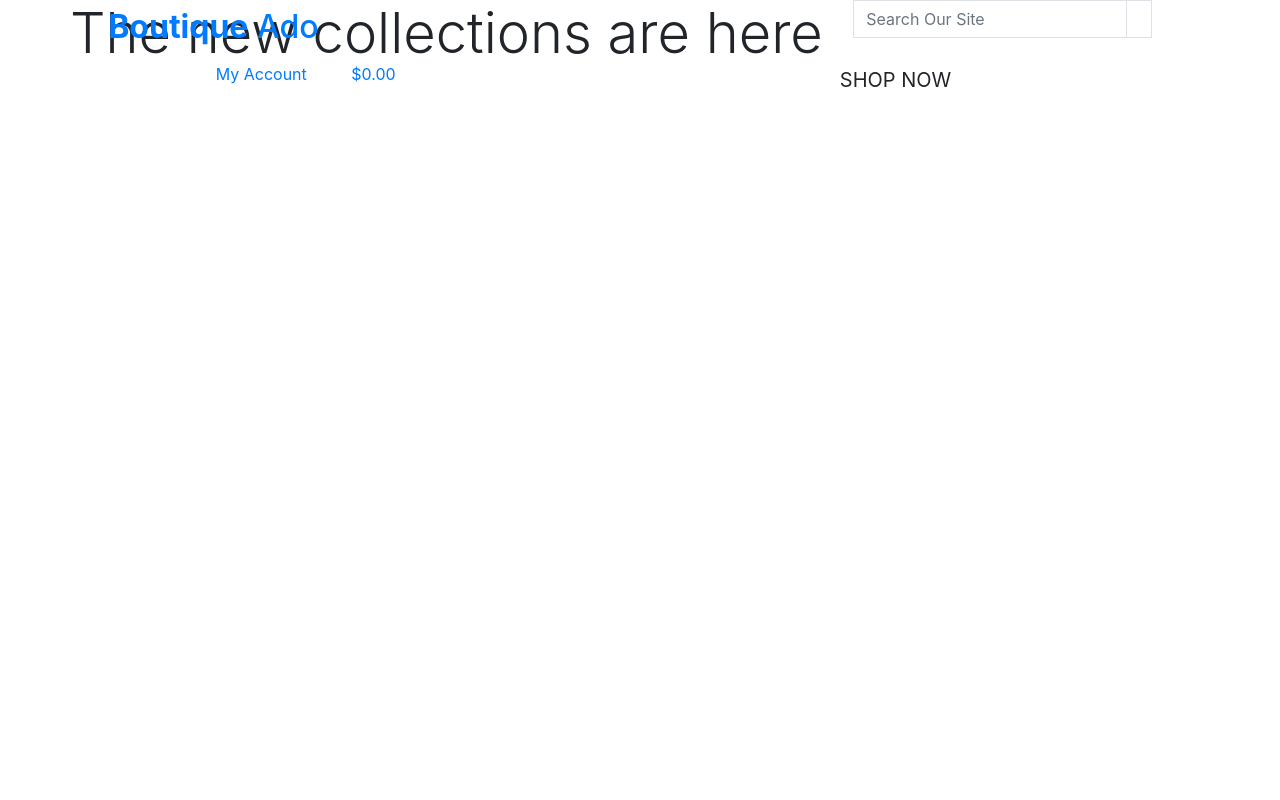
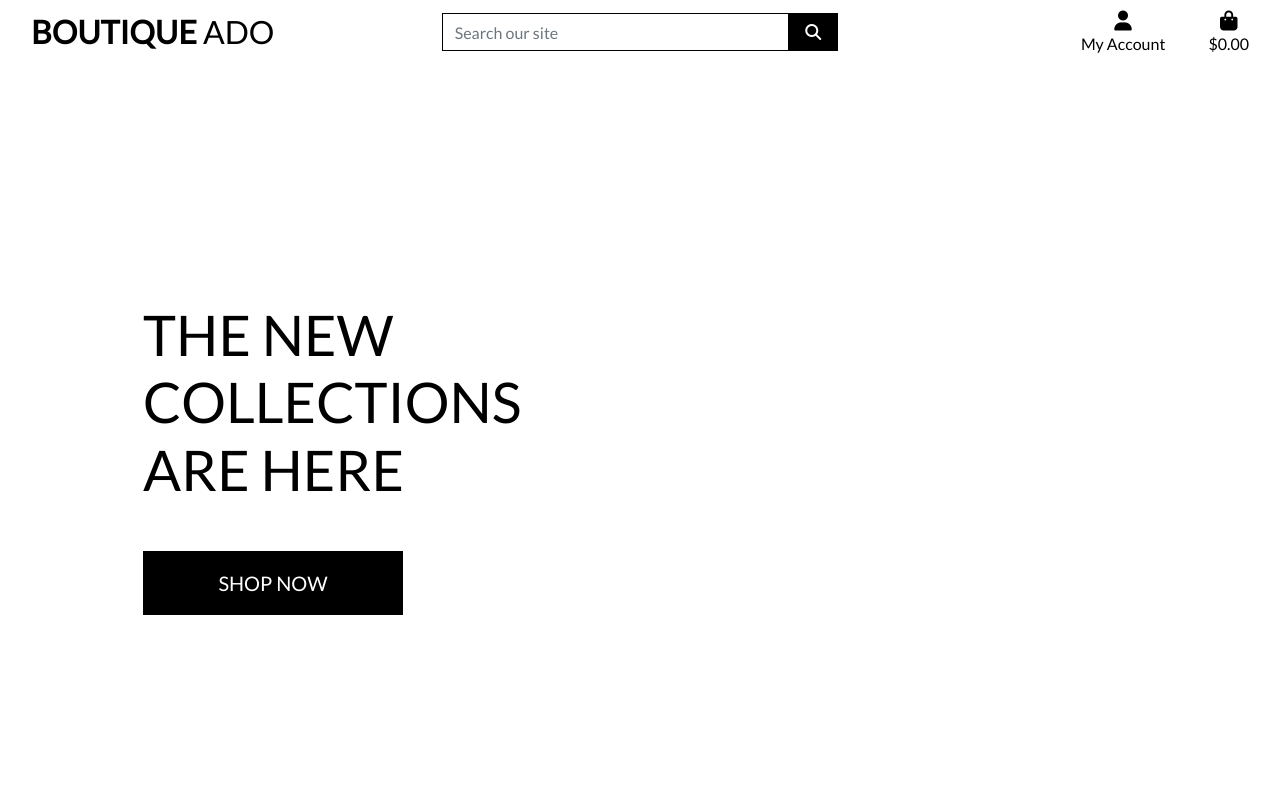
Before and after one commit to KeithBautista/boutique_ado_v1, a Django app: template home/templates/home/index.html in a window 1280 px wide. Run offline with Django 3.2, Linux system fonts and the light colour scheme; the template is opened without the code that fills it, so the values that code supplies are empty; some libraries are stand-ins or nearby versions.

Commit message:
completed homepage header and css

```diff
--- a/boutique_ado/settings.py
+++ b/boutique_ado/settings.py
@@ -146,6 +146,10 @@ USE_TZ = True
 # https://docs.djangoproject.com/en/3.2/howto/static-files/
 
 STATIC_URL = '/static/'
+STATICFILES_DIRS = (os.path.join(BASE_DIR, 'static'),)
+
+MEDIA_URL = '/media/'
+MEDIA_ROOT = (os.path.join(BASE_DIR, 'media'),)
 
 # Default primary key field type
 # https://docs.djangoproject.com/en/3.2/ref/settings/#default-auto-field
--- a/boutique_ado/urls.py
+++ b/boutique_ado/urls.py
@@ -15,10 +15,11 @@ Including another URLconf
 """
 from django.contrib import admin
 from django.urls import path, include
+from django.conf import settings
+from django.conf.urls.static import static
 
 urlpatterns = [
     path('admin/', admin.site.urls),
     path('accounts/', include('allauth.urls')),
     path('', include('home.urls')),
-
-]
+] + static(settings.MEDIA_URL, document_root=settings.MEDIA_ROOT)
--- a/home/templates/home/index.html
+++ b/home/templates/home/index.html
@@ -1,7 +1,5 @@
 {% extends "base.html" %}
 {% load static %}
-
-{% block content %}
 
 {% block page_header %}
     <div class="container header-container">
@@ -11,12 +9,12 @@
     </div>
 {% endblock %}
 
-<!-- Bootstrap Grid -->
-
+{% block content %}
     <div class="container h-100">
         <div class="row h-100">
-         <div class="col-7 col-md-6 my-auto"></div>
-         <h1 class="display-4 logo-font text-black">The new collections are here
+            <div class="col-7 col-md-6 my-auto">
+                <h1 class="display-4 logo-font text-black">
+                    The new collections are here
                 </h1>
                 <div class="my-5">
                     <h4>
@@ -25,5 +23,5 @@
                 </div>
             </div>
         </div>
-
+    </div>
 {% endblock %}
--- /dev/null
+++ b/static/css/base.css
@@ -0,0 +1,80 @@
+html {
+    height: 100%;
+}
+
+body {
+    background-size: cover;
+    height: calc(100vh - 164px);
+    color: #555;
+    font-family: 'Lato';
+}
+
+/* from Bulma */
+.icon {
+    align-items: center;
+    display: inline-flex;
+    justify-content: center;
+    height: 1.5rem;
+    width: 1.5rem;
+}
+
+.logo-font {
+    text-transform: uppercase;
+}
+
+.main-logo-link {
+    width: fit-content;
+}
+
+.shop-now-button {
+    background: black;
+    color: white;
+    min-width: 260px;
+}
+
+.btn-black {
+    background: black;
+    color: white;
+}
+
+.shop-now-button:hover,
+.shop-now-button:active,
+.shop-now-button:focus,
+.btn-black:hover,
+.btn-black:active,
+.btn-black:focus {
+    background: #222;
+    color: white;
+}
+
+.text-black {
+    color: #000 !important;
+}
+
+.border-black {
+    border: 1px solid black !important;
+}
+
+/* -------------------------------- Media Queries */
+
+/* Slightly larger container on xl screens */
+@media (min-width: 1200px) {
+  .container {
+    max-width: 80%;
+  }
+}
+
+/* fixed top navbar only on medium and up */
+@media (min-width: 992px) {
+    .fixed-top-desktop-only {
+        position: fixed;
+        top: 0;
+        right: 0;
+        left: 0;
+        z-index: 1030;
+    }
+
+    .header-container {
+        padding-top: 164px;
+    }
+}
--- a/templates/base.html
+++ b/templates/base.html
@@ -3,31 +3,33 @@
 <!doctype html>
 <html lang="en">
   <head>
-    <!-- Required meta tags -->
+
     {% block meta %}
-    <meta http-equiv="X-UA-Compatible" content="ie=edge"> <!--Allows older internet explorer versions and eliminate validation errors-->
+        <meta http-equiv="X-UA-Compatible" content="ie=edge">
         <meta charset="utf-8">
         <meta name="viewport" content="width=device-width, initial-scale=1, shrink-to-fit=no">
     {% endblock %}
 
-    {% block extra-meta %}
+    {% block extra_meta %}
     {% endblock %}
 
     {% block corecss %}
-    <!-- Bootstrap CSS -->
-    <link rel="stylesheet" href="https://cdn.jsdelivr.net/npm/bootstrap@4.6.2/dist/css/bootstrap.min.css" integrity="sha384-xOolHFLEh07PJGoPkLv1IbcEPTNtaed2xpHsD9ESMhqIYd0nLMwNLD69Npy4HI+N" crossorigin="anonymous">
+        <link rel="stylesheet" href="https://stackpath.bootstrapcdn.com/bootstrap/4.4.1/css/bootstrap.min.css" integrity="sha384-Vkoo8x4CGsO3+Hhxv8T/Q5PaXtkKtu6ug5TOeNV6gBiFeWPGFN9MuhOf23Q9Ifjh" crossorigin="anonymous">
+        <link rel="stylesheet" href="https://fonts.googleapis.com/css?family=Lato&display=swap">
+        <link rel="stylesheet" href="{% static 'css/base.css' %}">
     {% endblock %}
 
-    {% block extra-css %}
+    {% block extra_css %}
     {% endblock %}
 
     {% block corejs %}
-    <script src="https://cdn.jsdelivr.net/npm/jquery@3.5.1/dist/jquery.min.js" integrity="sha256-9/aliU8dGd2tb6OSsuzixeV4y/faTqgFtohetphbbj0=" crossorigin="anonymous"></script>
-    <script src="https://cdn.jsdelivr.net/npm/popper.js@1.16.1/dist/umd/popper.min.js" integrity="sha384-9/reFTGAW83EW2RDu2S0VKaIzap3H66lZH81PoYlFhbGU+6BZp6G7niu735Sk7lN" crossorigin="anonymous"></script>
-    <script src="https://cdn.jsdelivr.net/npm/bootstrap@4.6.2/dist/js/bootstrap.min.js" integrity="sha384-+sLIOodYLS7CIrQpBjl+C7nPvqq+FbNUBDunl/OZv93DB7Ln/533i8e/mZXLi/P+" crossorigin="anonymous"></script>
+        <script src="https://kit.fontawesome.com/97c77f921f.js" crossorigin="anonymous"></script>
+        <script src="https://code.jquery.com/jquery-3.4.1.slim.min.js" integrity="sha384-J6qa4849blE2+poT4WnyKhv5vZF5SrPo0iEjwBvKU7imGFAV0wwj1yYfoRSJoZ+n" crossorigin="anonymous"></script>
+        <script src="https://cdn.jsdelivr.net/npm/popper.js@1.16.0/dist/umd/popper.min.js" integrity="sha384-Q6E9RHvbIyZFJoft+2mJbHaEWldlvI9IOYy5n3zV9zzTtmI3UksdQRVvoxMfooAo" crossorigin="anonymous"></script>
+        <script src="https://stackpath.bootstrapcdn.com/bootstrap/4.4.1/js/bootstrap.min.js" integrity="sha384-wfSDF2E50Y2D1uUdj0O3uMBJnjuUD4Ih7YwaYd1iqfktj0Uod8GCExl3Og8ifwB6" crossorigin="anonymous"></script>
     {% endblock %}
 
-    {% block extra-js %}
+    {% block extra_js %}
     {% endblock %}
 
     <title>Boutique Ado {% block extra_title %}{% endblock %}</title>
@@ -35,15 +37,15 @@
   <body>
     <header class="container-fluid fixed-top">
         <div class="row">
-        <div class="col-12 col-lg-4 my-auto py-1 py-lg-0 text-center text-le-left">
-          <a href="% url 'home' %" class="nav-link main-logo-link">
+            <div class="col-12 col-lg-4 my-auto py-1 py-lg-0 text-center text-lg-left">
+                <a href="{% url 'home' %}" class="nav-link main-logo-link">
                     <h2 class="logo-font text-black my-0"><strong>Boutique</strong> Ado</h2>
                 </a>
             </div>
-        <div class="col-12 col-lg-4 my-auto py-1 py-lg-0"></div>
+            <div class="col-12 col-lg-4 my-auto py-1 py-lg-0">
                 <form method="GET" action="">
                     <div class="input-group w-100">
-              <input class="form-control border border-black rounded-0" type="text" name="q" placeholder="Search Our Site">
+                        <input class="form-control border border-black rounded-0" type="text" name="q" placeholder="Search our site">
                         <div class="input-group-append">
                             <button class="form-control btn btn-black border border-black rounded-0" type="submit">
                                 <span class="icon">
@@ -53,6 +55,7 @@
                         </div>
                     </div>
                 </form>
+            </div>
             <div class="col-12 col-lg-4 my-auto py-1 py-lg-0">
                 <ul class="list-inline list-unstyled text-center text-lg-right my-0">
                     <li class="list-inline-item dropdown">
@@ -101,13 +104,12 @@
     {% block page_header %}
     {% endblock %}
 
-
     {% block content %}
     {% endblock %}
-
 
     {% block postloadjs %}
     {% endblock %}
 
+
   </body>
 </html>
```
Lines whose indentation alone changed are shown as unchanged.
